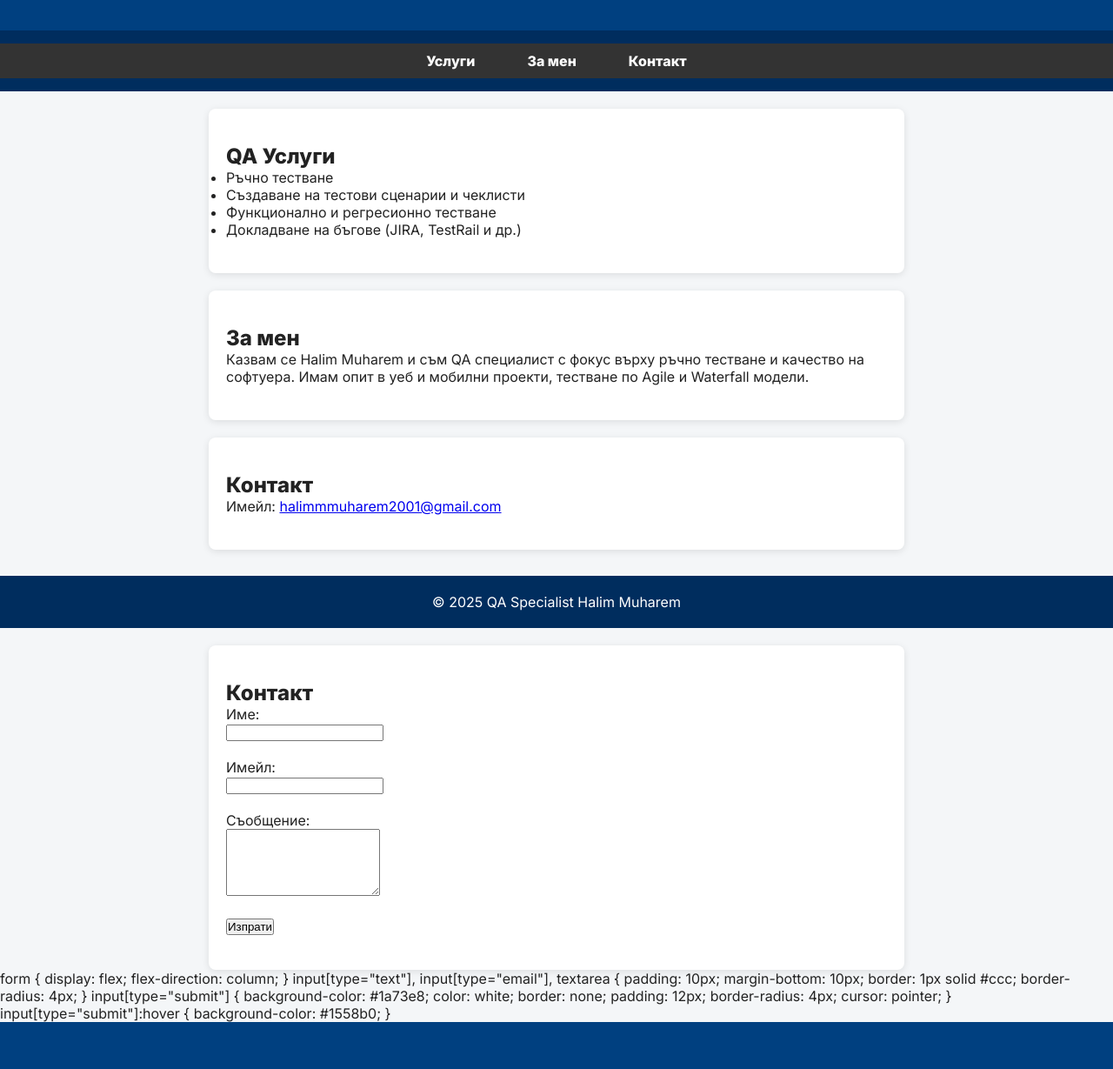
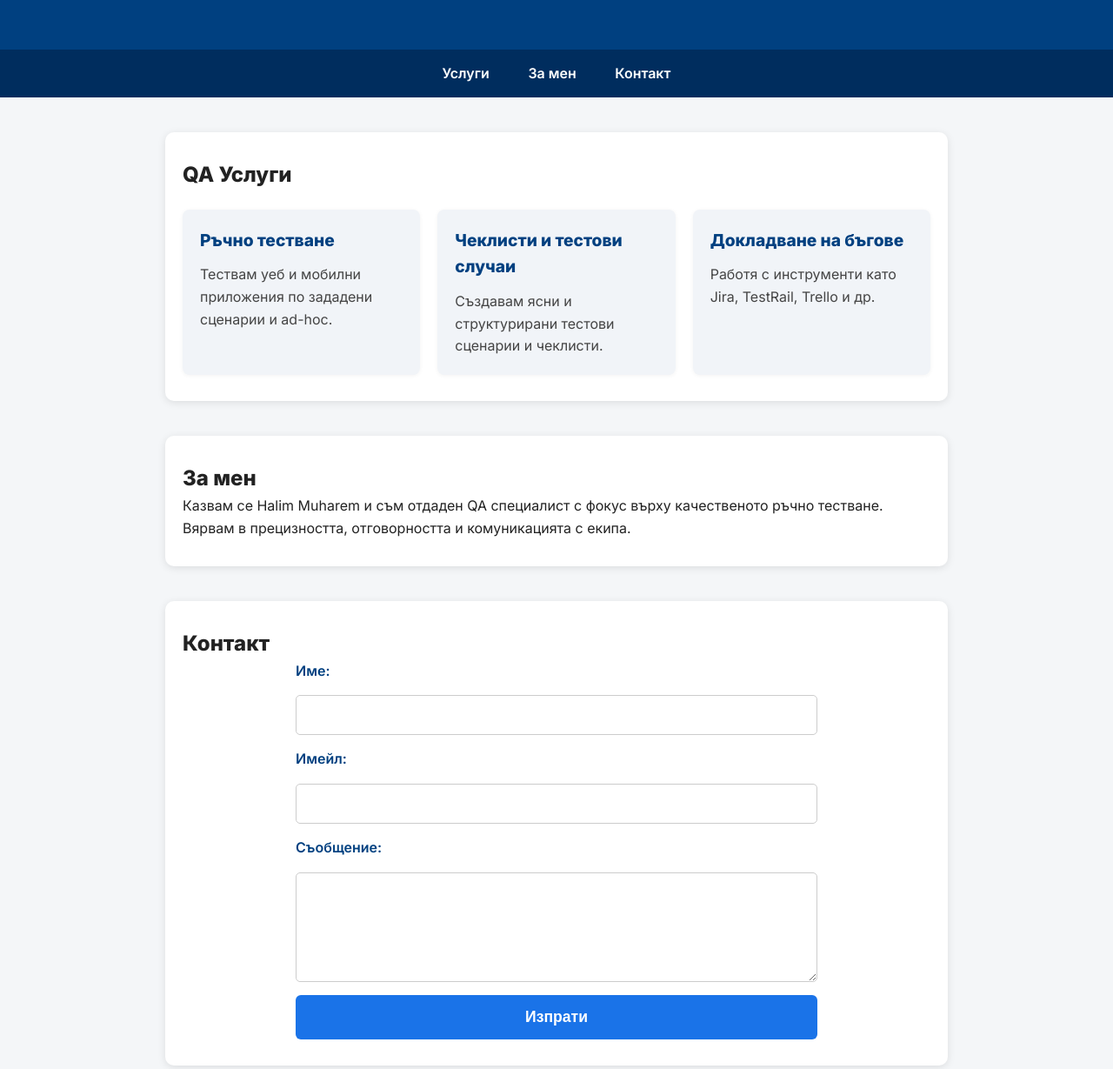
Before and after one commit to HalimMuharem/www.HalimMuharem.com, a plain HTML site: page index.html in a window 1280 px wide. Shown: the part 168-1397 px from the top of the page at 87% size. Drawn offline with Linux system fonts and the light colour scheme.

Commit message:
Update index.html

```diff
--- a/index.html
+++ b/index.html
@@ -1,150 +1,12 @@
-<!DOCTYPE html>
-<html lang="bg">
-  <head>
-    <meta charset="UTF-8">
-    <title>QA Specialist Halim Muharem</title>
-  </head>
-  <body>
-    <header>
-      <h1>QA Specialist Halim Muharem</h1>
-      <p>Качество. Надеждност. Професионализъм.</p>
-    </header>
-
-    <nav>
-      <ul>
-        <li><a href="#services">Услуги</a></li>
-        <li><a href="#about">За мен</a></li>
-        <li><a href="#contact">Контакт</a></li>
-      </ul>
-    </nav>
-
-    <section id="services">
-      <h2>QA Услуги</h2>
-      <ul>
-        <li>Ръчно тестване</li>
-        <li>Създаване на тестови сценарии и чеклисти</li>
-        <li>Функционално и регресионно тестване</li>
-        <li>Докладване на бъгове (JIRA, TestRail и др.)</li>
-      </ul>
-    </section>
-
-    <section id="about">
-      <h2>За мен</h2>
-      <p>Казвам се Halim Muharem и съм QA специалист с фокус върху ръчно тестване и качество на софтуера. Имам опит в уеб и мобилни проекти, тестване по Agile и Waterfall модели.</p>
-    </section>
-
-    <section id="contact">
-      <h2>Контакт</h2>
-      <p>Имейл: <a href="mailto:halim.qa@example.com">halimmmuharem2001@gmail.com</a></p>
-    </section>
-
-    <footer>
-      <p>&copy; 2025 QA Specialist Halim Muharem</p>
-    </footer>
-  </body>
-</html>
-<style>
-  body {
-    font-family: Arial, sans-serif;
-    margin: 0;
-    padding: 0;
-    background-color: #f7f7f7;
-    color: #333;
-  }
-
-  header {
-    background-color: #1a73e8;
-    color: white;
-    padding: 40px 20px;
-    text-align: center;
-  }
-
-  nav ul {
-    list-style: none;
-    background-color: #333;
-    margin: 0;
-    padding: 10px;
-    display: flex;
-    justify-content: center;
-  }
-
-  nav ul li {
-    margin: 0 15px;
-  }
-
-  nav ul li a {
-    color: white;
-    text-decoration: none;
-    font-weight: bold;
-  }
-
-  section {
-    padding: 40px 20px;
-    max-width: 800px;
-    margin: auto;
-    background-color: white;
-    margin-top: 20px;
-    border-radius: 8px;
-    box-shadow: 0 2px 8px rgba(0,0,0,0.1);
-  }
-
-  footer {
-    text-align: center;
-    padding: 20px;
-    background-color: #1a73e8;
-    color: white;
-    margin-top: 20px;
-  }
-</style>
-<section id="contact">
-  <h2>Контакт</h2>
-  <form action="mailto:halim.qa@example.com" method="post" enctype="text/plain">
-    <label for="name">Име:</label><br>
-    <input type="text" id="name" name="name" required><br><br>
-
-    <label for="email">Имейл:</label><br>
-    <input type="email" id="email" name="email" required><br><br>
-
-    <label for="message">Съобщение:</label><br>
-    <textarea id="message" name="message" rows="5" required></textarea><br><br>
-
-    <input type="submit" value="Изпрати">
-  </form>
-</section>
-form {
-  display: flex;
-  flex-direction: column;
-}
-
-input[type="text"],
-input[type="email"],
-textarea {
-  padding: 10px;
-  margin-bottom: 10px;
-  border: 1px solid #ccc;
-  border-radius: 4px;
-}
-
-input[type="submit"] {
-  background-color: #1a73e8;
-  color: white;
-  border: none;
-  padding: 12px;
-  border-radius: 4px;
-  cursor: pointer;
-}
-
-input[type="submit"]:hover {
-  background-color: #1558b0;
-}
 <!DOCTYPE html>
 <html lang="bg">
 <head>
-  <meta charset="UTF-8">
+  <meta charset="UTF-8" />
+  <meta name="viewport" content="width=device-width, initial-scale=1" />
   <title>QA Specialist Halim Muharem</title>
-  <meta name="viewport" content="width=device-width, initial-scale=1.0">
-  <link href="https://fonts.googleapis.com/css2?family=Inter:wght@400;600;800&display=swap" rel="stylesheet">
+  <link href="https://fonts.googleapis.com/css2?family=Inter:wght@400;600;800&display=swap" rel="stylesheet" />
   <style>
+    /* Reset и базови настройки */
     * {
       margin: 0;
       padding: 0;
@@ -155,6 +17,7 @@ input[type="submit"]:hover {
       font-family: 'Inter', sans-serif;
       background-color: #f4f6f8;
       color: #222;
+      line-height: 1.6;
     }
 
     header {
@@ -165,12 +28,13 @@ input[type="submit"]:hover {
     }
 
     header h1 {
-      font-size: 2.5em;
+      font-size: 2.5rem;
       margin-bottom: 10px;
     }
 
     header p {
-      font-size: 1.2em;
+      font-size: 1.2rem;
+      font-weight: 400;
     }
 
     nav {
@@ -181,28 +45,30 @@ input[type="submit"]:hover {
 
     nav a {
       color: white;
-      margin: 0 15px;
+      margin: 0 20px;
       text-decoration: none;
       font-weight: 600;
+      font-size: 1rem;
+      transition: color 0.3s ease;
     }
 
     nav a:hover {
+      color: #1a73e8;
       text-decoration: underline;
     }
 
     .section {
-      max-width: 1000px;
-      margin: auto;
-      padding: 40px 20px;
+      max-width: 900px;
+      margin: 40px auto;
+      padding: 30px 20px;
       background-color: white;
-      margin-top: 20px;
       border-radius: 10px;
       box-shadow: 0 2px 10px rgba(0,0,0,0.1);
     }
 
     .cards {
       display: grid;
-      grid-template-columns: repeat(auto-fit, minmax(250px, 1fr));
+      grid-template-columns: repeat(auto-fit, minmax(260px, 1fr));
       gap: 20px;
       margin-top: 20px;
     }
@@ -212,28 +78,91 @@ input[type="submit"]:hover {
       border-radius: 8px;
       padding: 20px;
       box-shadow: 0 1px 5px rgba(0,0,0,0.05);
+      transition: transform 0.3s ease;
+    }
+
+    .card:hover {
+      transform: translateY(-5px);
+      box-shadow: 0 4px 12px rgba(0,0,0,0.1);
     }
 
     .card h3 {
-      margin-bottom: 10px;
+      margin-bottom: 12px;
       color: #004080;
+      font-weight: 700;
+      font-size: 1.2rem;
+    }
+
+    .card p {
+      font-size: 1rem;
+      color: #444;
     }
 
     footer {
       background-color: #002d5e;
       color: white;
       text-align: center;
-      padding: 20px;
-      margin-top: 30px;
+      padding: 20px 10px;
+      margin-top: 60px;
+      font-size: 0.9rem;
     }
 
+    /* Формуляр за контакт */
+    form {
+      max-width: 600px;
+      margin: 0 auto;
+      display: flex;
+      flex-direction: column;
+      gap: 15px;
+    }
+
+    label {
+      font-weight: 600;
+      color: #004080;
+    }
+
+    input[type="text"],
+    input[type="email"],
+    textarea {
+      padding: 12px;
+      border: 1px solid #ccc;
+      border-radius: 5px;
+      font-size: 1rem;
+      resize: vertical;
+      font-family: inherit;
+    }
+
+    input[type="submit"] {
+      background-color: #1a73e8;
+      color: white;
+      border: none;
+      padding: 15px;
+      border-radius: 6px;
+      font-size: 1.1rem;
+      cursor: pointer;
+      font-weight: 600;
+      transition: background-color 0.3s ease;
+    }
+
+    input[type="submit"]:hover {
+      background-color: #1558b0;
+    }
+
+    /* Responsive */
     @media (max-width: 600px) {
       header h1 {
-        font-size: 2em;
+        font-size: 2rem;
       }
-
+      nav a {
+        margin: 0 10px;
+        font-size: 0.9rem;
+      }
       .section {
-        padding: 20px 10px;
+        margin: 20px 10px;
+        padding: 20px 15px;
+      }
+      .cards {
+        grid-template-columns: 1fr;
       }
     }
   </style>
@@ -276,8 +205,18 @@ input[type="submit"]:hover {
 
   <section class="section" id="contact">
     <h2>Контакт</h2>
-    <p>Имейл: <a href="mailto:halimmmuharem2001@gmail.com">halimmmuharem2001@gmail.com
-    </a></p>
+    <form action="mailto:halim.qa@example.com" method="post" enctype="text/plain">
+      <label for="name">Име:</label>
+      <input type="text" id="name" name="name" required />
+
+      <label for="email">Имейл:</label>
+      <input type="email" id="email" name="email" required />
+
+      <label for="message">Съобщение:</label>
+      <textarea id="message" name="message" rows="5" required></textarea>
+
+      <input type="submit" value="Изпрати" />
+    </form>
   </section>
 
   <footer>
```
